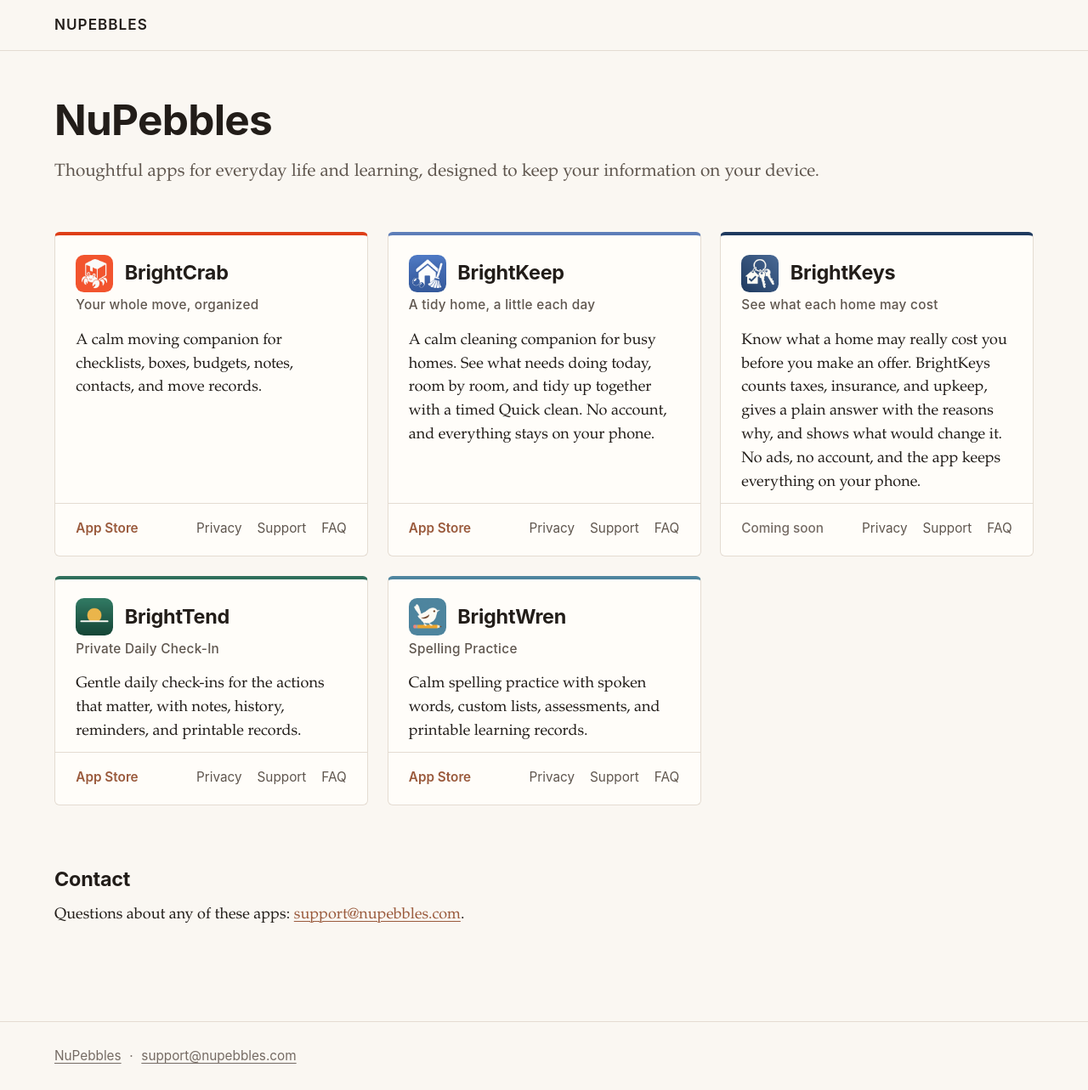
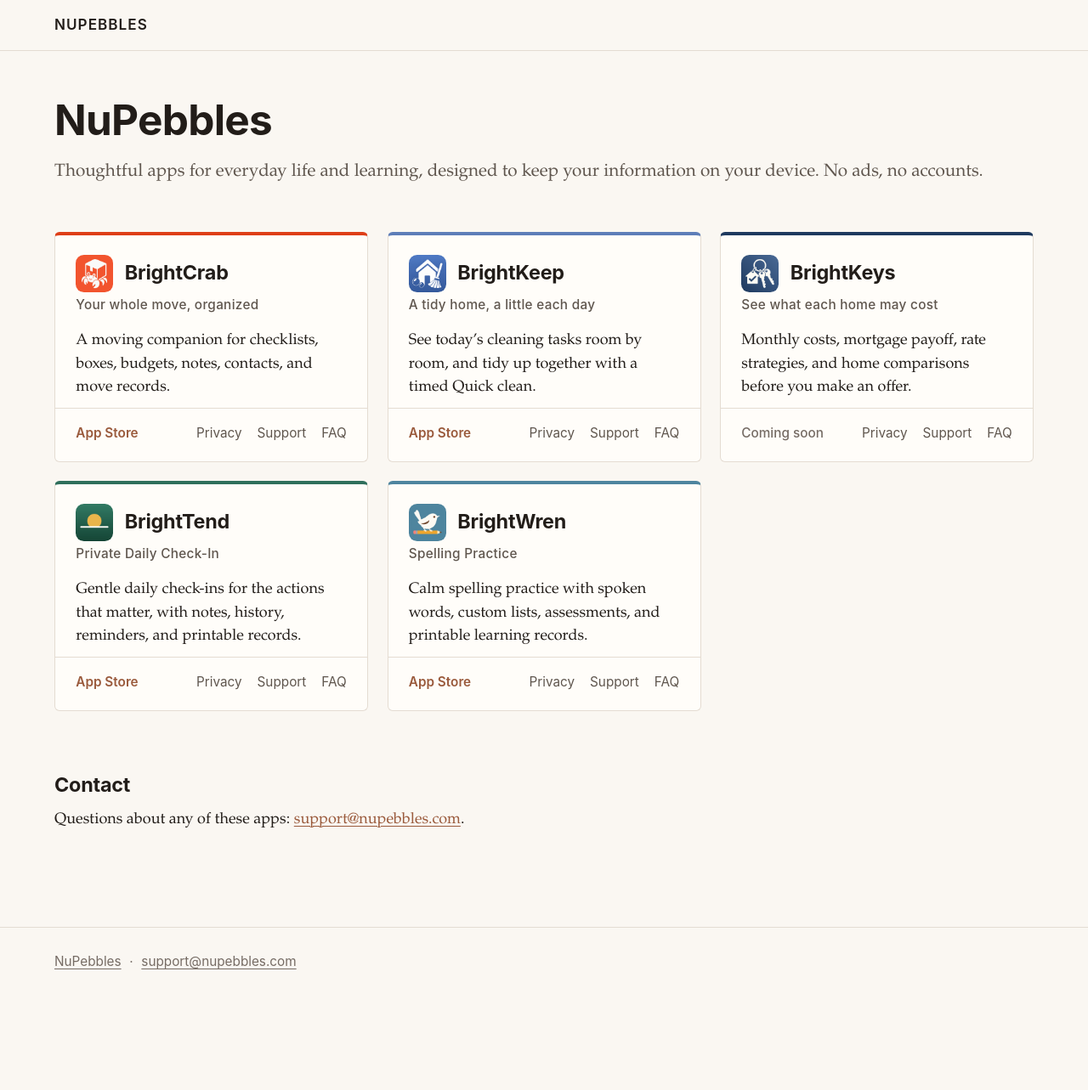
Before and after one commit to beccapearl/nupebbles, a Jekyll site: the page built from index.html, in a window 1280 px wide. Shown: the whole page at 85% size. Built offline with Jekyll 4.4.1, drawn with Linux system fonts in a browser that asks for light colours; after the commit the page ends 1171 px from its top, so only the background shows below that.

Commit message:
Site: home page header line and three app descriptions
- Header line (also the home page's meta description): adds "No ads, no
  accounts." after the current text
- BrightCrab: "A moving companion for checklists, boxes, budgets, notes,
  contacts, and move records."
- BrightKeep: "See today’s cleaning tasks room by room, and tidy up
  together with a timed Quick clean."
- BrightKeys: "Monthly costs, mortgage payoff, rate strategies, and home
  comparisons before you make an offer."
- BrightTend and BrightWren unchanged

Co-Authored-By: Claude Opus 5.5 <noreply@anthropic.com>

```diff
--- a/_config.yml
+++ b/_config.yml
@@ -2,7 +2,7 @@
 # Anything changed here changes every app's pages at once.
 
 title: NuPebbles
-description: Thoughtful apps for everyday life and learning, designed to keep your information on your device.
+description: Thoughtful apps for everyday life and learning, designed to keep your information on your device. No ads, no accounts.
 support_email: support@nupebbles.com
 
 # The date shown on every app's privacy policy.
--- a/_data/apps/brightcrab.yml
+++ b/_data/apps/brightcrab.yml
@@ -3,7 +3,7 @@
 key: brightcrab
 name: BrightCrab
 tagline: Your whole move, organized
-blurb: A calm moving companion for checklists, boxes, budgets, notes, contacts, and move records.
+blurb: A moving companion for checklists, boxes, budgets, notes, contacts, and move records.
 ios_store_url: https://apps.apple.com/app/id6789932362
 android_store_url:
 accent: "#DE3F18"
--- a/_data/apps/brightkeep.yml
+++ b/_data/apps/brightkeep.yml
@@ -3,7 +3,7 @@
 key: brightkeep
 name: BrightKeep
 tagline: A tidy home, a little each day
-blurb: A calm cleaning companion for busy homes. See what needs doing today, room by room, and tidy up together with a timed Quick clean. No account, and everything stays on your phone.
+blurb: See today’s cleaning tasks room by room, and tidy up together with a timed Quick clean.
 ios_store_url: https://apps.apple.com/app/id6814552514
 android_store_url:
 accent: "#5E7EB8"
--- a/_data/apps/brightkeys.yml
+++ b/_data/apps/brightkeys.yml
@@ -3,7 +3,7 @@
 key: brightkeys
 name: BrightKeys
 tagline: See what each home may cost
-blurb: Know what a home may really cost you before you make an offer. BrightKeys counts taxes, insurance, and upkeep, gives a plain answer with the reasons why, and shows what would change it. No ads, no account, and the app keeps everything on your phone.
+blurb: Monthly costs, mortgage payoff, rate strategies, and home comparisons before you make an offer.
 ios_store_url:
 accent: "#1F3A5F"
 stores: your homes with their names, photos, listing links, and notes, your "What can I afford?" answers, your rent now, your loan on the Payoff tab, and your settings
```
